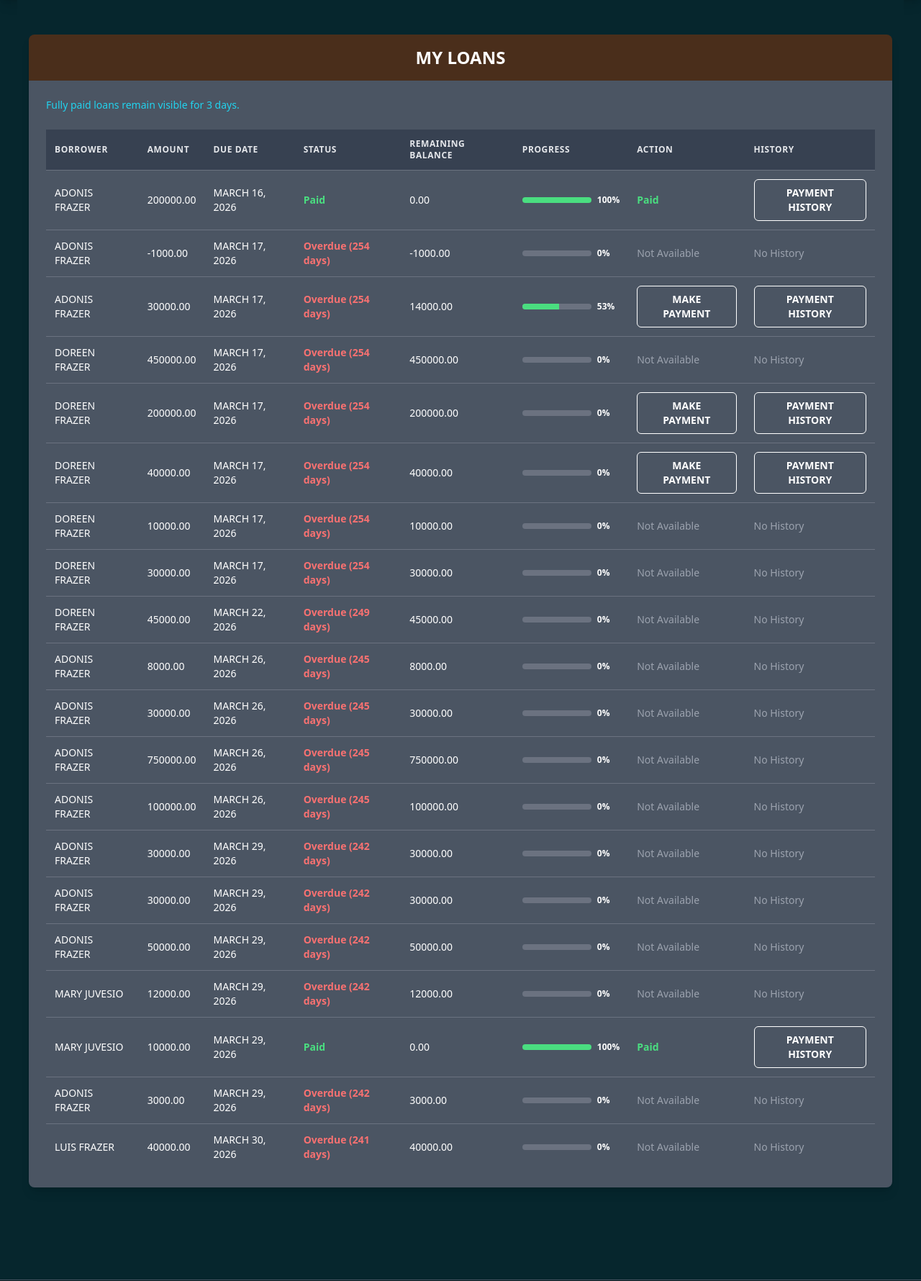
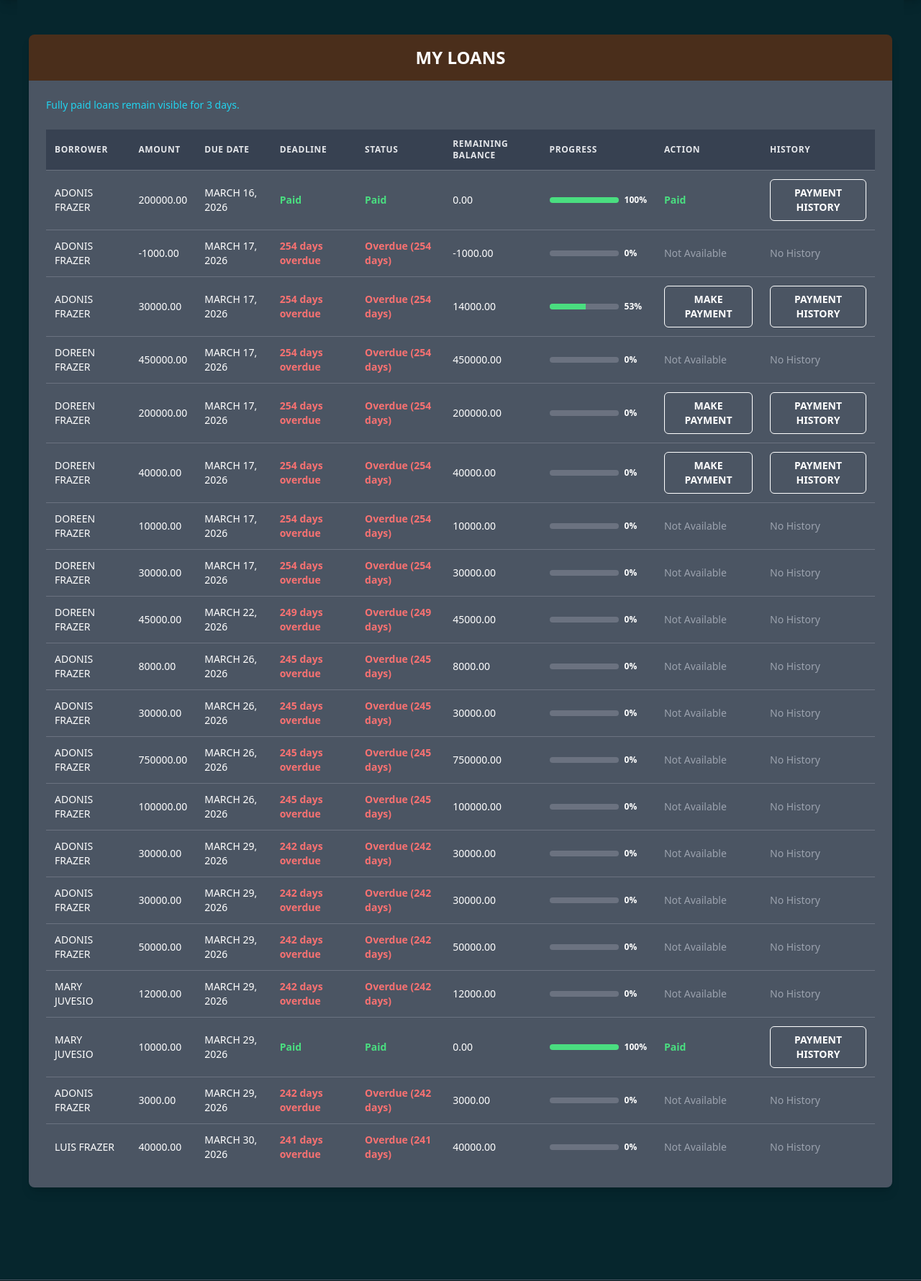
Before and after one commit to Chimwemwe-Frazer/management-of-your-loans, a Django app: template loans/templates/loans/loan_list.html in a window 1280 px wide. Shown: the part 68-1848 px from the top of the page at 72% size. Run offline with Django 5.2, Linux system fonts and the light colour scheme; the template is opened without the code that fills it: values that come from a table or form of the project are taken from there, others are empty; data comes from the database, SQL or seed files in the repository; style sheets or scripts are compiled from the project's sources; some libraries are stand-ins or nearby versions.

Commit message:
Add days_until_due method and update loan_list template for deadline display

```diff
--- a/loans/models.py
+++ b/loans/models.py
@@ -73,6 +73,11 @@ class Loan(models.Model):
             return (timezone.now().date() - self.due_date).days
         return 0
 
+    def days_until_due(self):
+        if self.is_paid:
+            return 0
+        return (self.due_date - timezone.now().date()).days
+
 
 class Payment(models.Model):
     loan = models.ForeignKey(Loan, on_delete=models.CASCADE)
--- a/loans/templates/loans/loan_list.html
+++ b/loans/templates/loans/loan_list.html
@@ -38,6 +38,23 @@
                     <div class="flex justify-between text-sm">
                         <span class="font-semibold">Due Date:</span>
                         <span>{{ loan.due_date }}</span>
+                    </div>
+
+                    <div class="flex justify-between text-sm">
+                        <span class="font-semibold">Deadline:</span>
+                        {% if loan.is_paid %}
+                            <span class="text-green-400 font-semibold">Paid</span>
+                        {% elif loan.is_overdue %}
+                            <span class="text-red-400 font-semibold">
+                                {{ loan.days_overdue }} day{{ loan.days_overdue|pluralize }} overdue
+                            </span>
+                        {% elif loan.days_until_due == 0 %}
+                            <span class="text-amber-400 font-semibold">Due today</span>
+                        {% else %}
+                            <span class="text-amber-300 font-semibold">
+                                {{ loan.days_until_due }} day{{ loan.days_until_due|pluralize }} remaining
+                            </span>
+                        {% endif %}
                     </div>
 
                     <div class="text-sm">
@@ -129,6 +146,7 @@
                             <th class="p-3">Borrower</th>
                             <th class="p-3">Amount</th>
                             <th class="p-3">Due Date</th>
+                            <th class="p-3">Deadline</th>
                             <th class="p-3">Status</th>
                             <th class="p-3">Remaining Balance</th>
                             <th class="p-3">Progress</th>
@@ -151,6 +169,22 @@
 
                             <td class="p-3 uppercase">
                                 {{ loan.due_date }}
+                            </td>
+
+                            <td class="p-3">
+                                {% if loan.is_paid %}
+                                    <span class="text-green-400 font-semibold">Paid</span>
+                                {% elif loan.is_overdue %}
+                                    <span class="text-red-400 font-semibold">
+                                        {{ loan.days_overdue }} day{{ loan.days_overdue|pluralize }} overdue
+                                    </span>
+                                {% elif loan.days_until_due == 0 %}
+                                    <span class="text-amber-400 font-semibold">Due today</span>
+                                {% else %}
+                                    <span class="text-amber-300 font-semibold">
+                                        {{ loan.days_until_due }} day{{ loan.days_until_due|pluralize }} remaining
+                                    </span>
+                                {% endif %}
                             </td>
 
                             <td class="p-3">
```
Also changed, not shown: loans/tests.py (+14 -0 lines).
